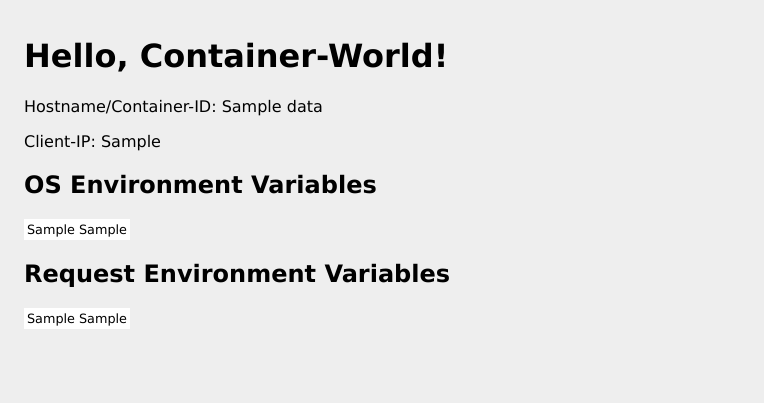
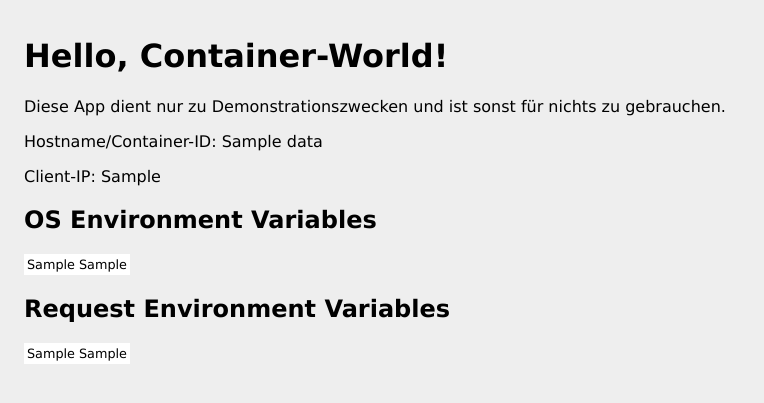
Before and after one commit to matthiashinrichs/dockertest, a Flask app: template app/templates/index.html in a window 1280 px wide. Shown: the top 403 px of the page, without its empty margins (0-764 px from the left). Run offline with Flask 2, Linux system fonts and the light colour scheme; the template is opened without the code that fills it: most values are stand-ins (such as "Sample title", 1, 10 or a date in 2020).

Commit message:
index.html wurden online mit Bitbucket bearbeitet

```diff
--- a/app/templates/index.html
+++ b/app/templates/index.html
@@ -9,6 +9,7 @@
 <body>
 
 <h1>Hello, Container-World!</h1>
+<p>Diese App dient nur zu Demonstrationszwecken und ist sonst für nichts zu gebrauchen.</p>
 <p>Hostname/Container-ID: {{ data.hostname }}</p>
 <p>Client-IP: {{ data.client_ip }}</p>
 
```
